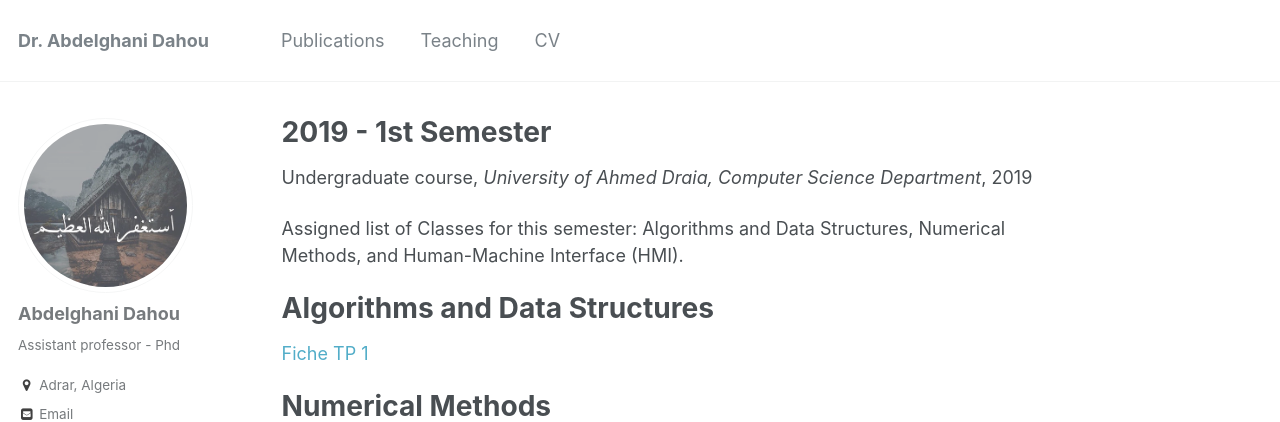
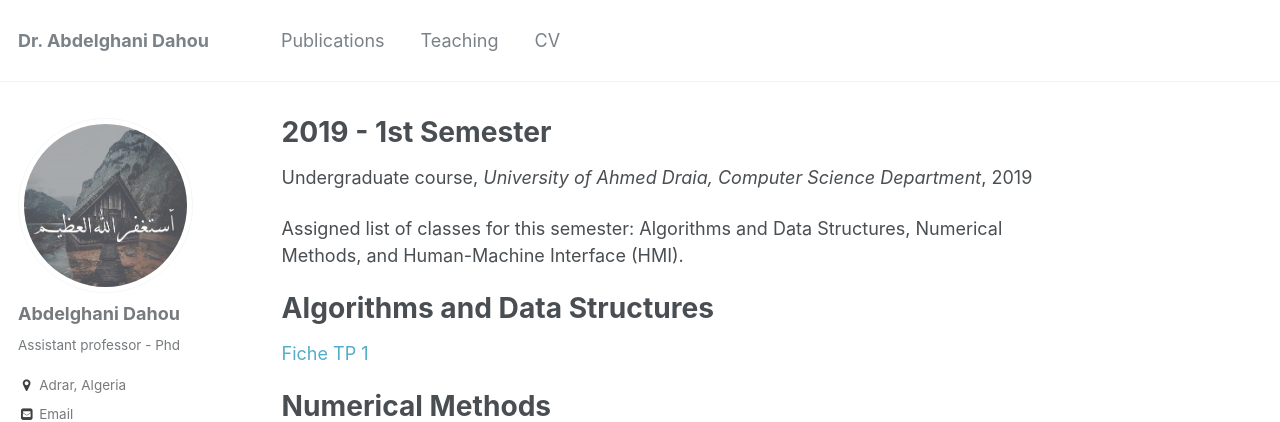
Before and after one commit to dr-dahou-adrar/dr-dahou-adrar.github.io, a Jekyll site: the page built from _teaching/2019-2020-1st-semester-teaching.md, in a window 1280 px wide and 921 px high. Shown: the top 422 px of the window. Built offline with Jekyll 4.4.1, drawn with Linux system fonts in a browser that asks for light colours; some web fonts are replaced.

```diff
--- a/_teaching/2019-2020-1st-semester-teaching.md
+++ b/_teaching/2019-2020-1st-semester-teaching.md
@@ -8,7 +8,7 @@ date: 2019-11-10
 location: "Adrar, Algeria"
 ---
 
-Assigned list of Classes for this semester: Algorithms and Data Structures, Numerical Methods, and Human-Machine Interface (HMI).
+Assigned list of classes for this semester: Algorithms and Data Structures, Numerical Methods, and Human-Machine Interface (HMI).
 
 
 Algorithms and Data Structures
```
